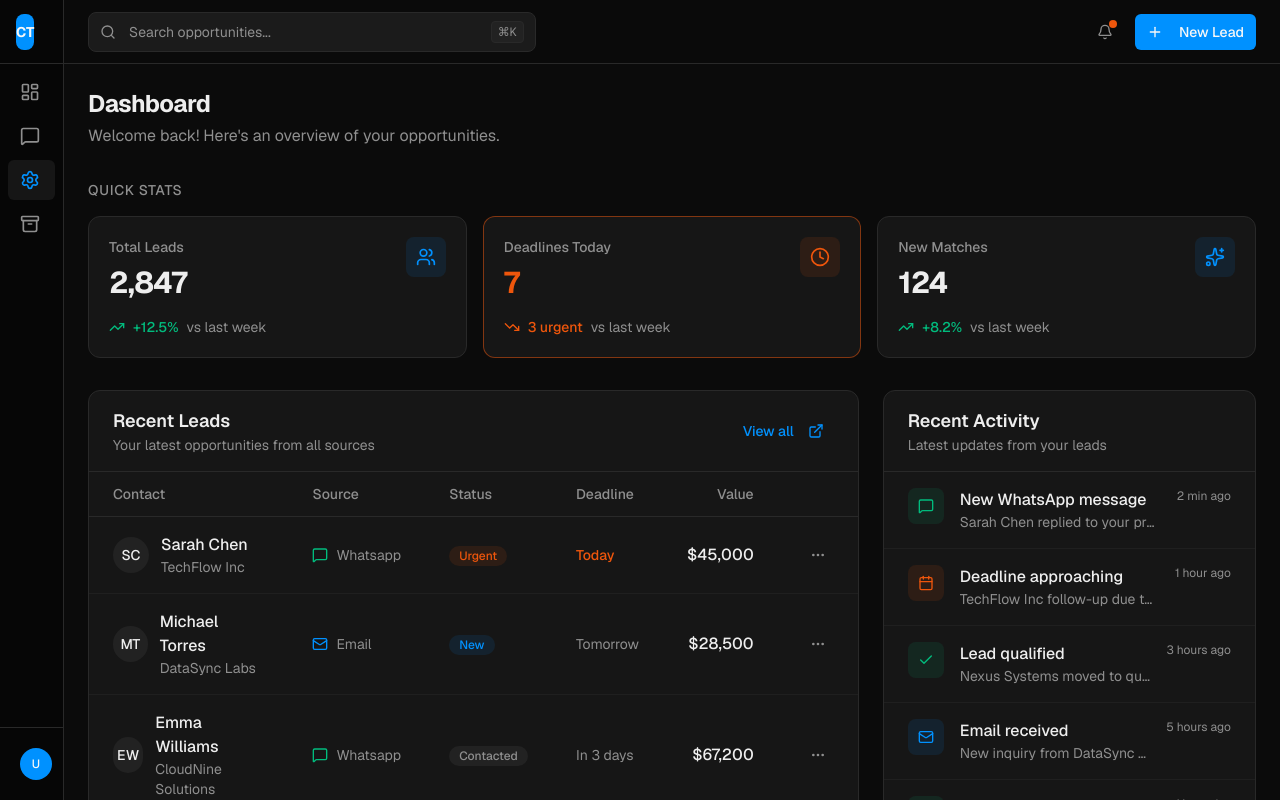
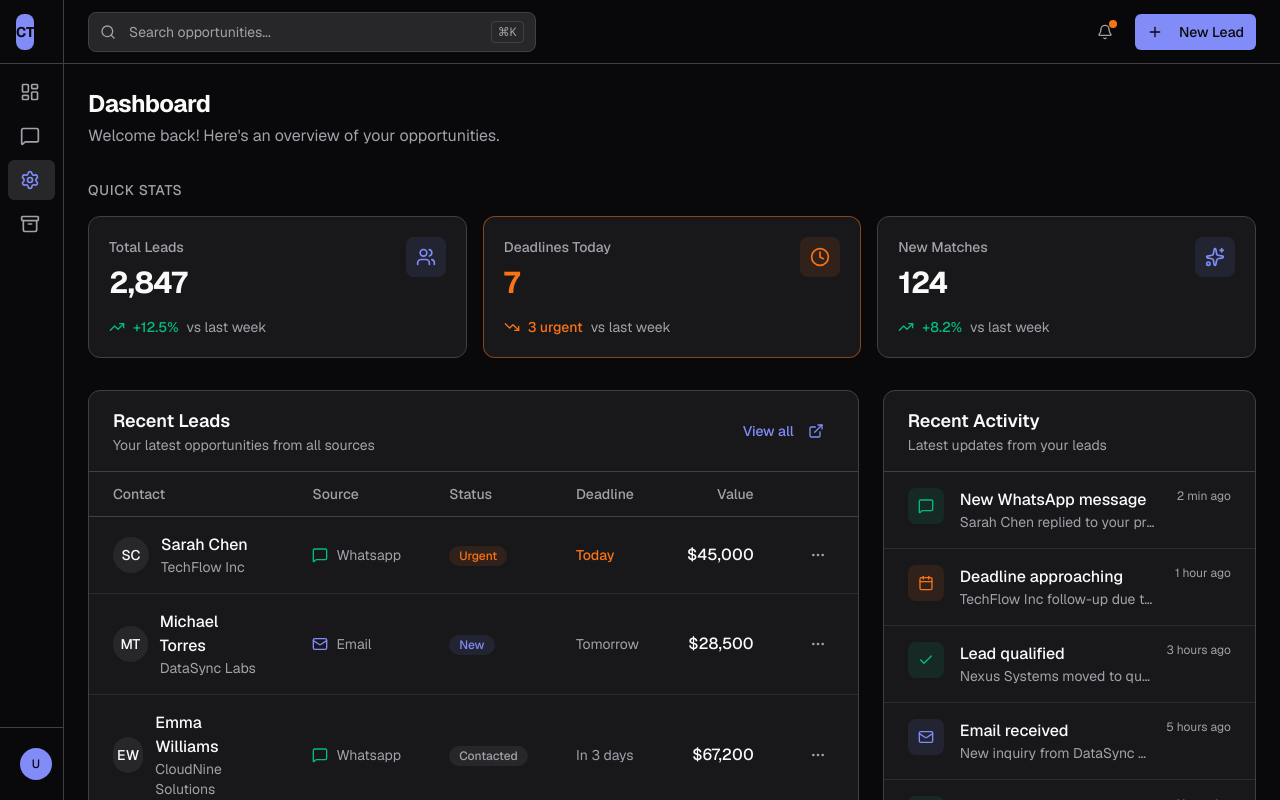
Before and after one commit to Pravani-2011/v0-mobile-app-layout, a Next.js app: page / in a window 1280 px wide. Shown: the top 800 px of the page. Built offline with nearby package versions, Linux system fonts and the light colour scheme.

Commit message:
style: update color scheme for dark theme\n\nUse dark theme palette for improved visual consistency.

```diff
--- a/app/globals.css
+++ b/app/globals.css
@@ -5,81 +5,83 @@
 @custom-variant dark (&:is(.dark *));
 
 :root {
-  /* Deep Charcoal Background - #121212 */
-  --background: oklch(0.15 0 0);
-  --foreground: oklch(0.95 0 0);
-  /* Card Grey - #1E1E1E */
-  --card: oklch(0.2 0 0);
-  --card-foreground: oklch(0.95 0 0);
-  --popover: oklch(0.18 0 0);
-  --popover-foreground: oklch(0.95 0 0);
-  /* Electric Blue - Primary */
-  --primary: oklch(0.65 0.2 250);
-  --primary-foreground: oklch(0.98 0 0);
-  --secondary: oklch(0.25 0 0);
-  --secondary-foreground: oklch(0.9 0 0);
-  --muted: oklch(0.25 0 0);
-  --muted-foreground: oklch(0.65 0 0);
-  --accent: oklch(0.25 0 0);
-  --accent-foreground: oklch(0.95 0 0);
-  /* Sunset Orange - Destructive/Urgent */
-  --destructive: oklch(0.65 0.2 40);
-  --destructive-foreground: oklch(0.98 0 0);
-  --border: oklch(0.28 0 0);
-  --input: oklch(0.22 0 0);
-  --ring: oklch(0.65 0.2 250);
+  /* Base background - #09090b */
+  --background: #09090b;
+  --foreground: #fafafa;
+  /* Surface/Card - #18181b */
+  --card: #18181b;
+  --card-foreground: #fafafa;
+  --popover: #18181b;
+  --popover-foreground: #fafafa;
+  /* Primary accent - #818cf8 (indigo) */
+  --primary: #818cf8;
+  --primary-foreground: #09090b;
+  /* Secondary/Elevated - #27272a */
+  --secondary: #27272a;
+  --secondary-foreground: #fafafa;
+  --muted: #27272a;
+  --muted-foreground: #a1a1aa;
+  --accent: #27272a;
+  --accent-foreground: #fafafa;
+  /* Destructive/Urgent - warm orange */
+  --destructive: #f97316;
+  --destructive-foreground: #fafafa;
+  /* Border - #3f3f46 */
+  --border: #3f3f46;
+  --input: #27272a;
+  --ring: #818cf8;
   /* Chart colors */
-  --chart-1: oklch(0.65 0.2 250);
-  --chart-2: oklch(0.65 0.2 40);
-  --chart-3: oklch(0.6 0.15 160);
-  --chart-4: oklch(0.7 0.15 80);
-  --chart-5: oklch(0.55 0.15 300);
+  --chart-1: #818cf8;
+  --chart-2: #f97316;
+  --chart-3: #22c55e;
+  --chart-4: #eab308;
+  --chart-5: #ec4899;
   --radius: 0.5rem;
-  /* Sidebar - slightly darker */
-  --sidebar: oklch(0.12 0 0);
-  --sidebar-foreground: oklch(0.95 0 0);
-  --sidebar-primary: oklch(0.65 0.2 250);
-  --sidebar-primary-foreground: oklch(0.98 0 0);
-  --sidebar-accent: oklch(0.2 0 0);
-  --sidebar-accent-foreground: oklch(0.95 0 0);
-  --sidebar-border: oklch(0.25 0 0);
-  --sidebar-ring: oklch(0.65 0.2 250);
+  /* Sidebar - base background */
+  --sidebar: #09090b;
+  --sidebar-foreground: #fafafa;
+  --sidebar-primary: #818cf8;
+  --sidebar-primary-foreground: #09090b;
+  --sidebar-accent: #27272a;
+  --sidebar-accent-foreground: #fafafa;
+  --sidebar-border: #3f3f46;
+  --sidebar-ring: #818cf8;
 }
 
 .dark {
   /* Same as root - always dark theme */
-  --background: oklch(0.15 0 0);
-  --foreground: oklch(0.95 0 0);
-  --card: oklch(0.2 0 0);
-  --card-foreground: oklch(0.95 0 0);
-  --popover: oklch(0.18 0 0);
-  --popover-foreground: oklch(0.95 0 0);
-  --primary: oklch(0.65 0.2 250);
-  --primary-foreground: oklch(0.98 0 0);
-  --secondary: oklch(0.25 0 0);
-  --secondary-foreground: oklch(0.9 0 0);
-  --muted: oklch(0.25 0 0);
-  --muted-foreground: oklch(0.65 0 0);
-  --accent: oklch(0.25 0 0);
-  --accent-foreground: oklch(0.95 0 0);
-  --destructive: oklch(0.65 0.2 40);
-  --destructive-foreground: oklch(0.98 0 0);
-  --border: oklch(0.28 0 0);
-  --input: oklch(0.22 0 0);
-  --ring: oklch(0.65 0.2 250);
-  --chart-1: oklch(0.65 0.2 250);
-  --chart-2: oklch(0.65 0.2 40);
-  --chart-3: oklch(0.6 0.15 160);
-  --chart-4: oklch(0.7 0.15 80);
-  --chart-5: oklch(0.55 0.15 300);
-  --sidebar: oklch(0.12 0 0);
-  --sidebar-foreground: oklch(0.95 0 0);
-  --sidebar-primary: oklch(0.65 0.2 250);
-  --sidebar-primary-foreground: oklch(0.98 0 0);
-  --sidebar-accent: oklch(0.2 0 0);
-  --sidebar-accent-foreground: oklch(0.95 0 0);
-  --sidebar-border: oklch(0.25 0 0);
-  --sidebar-ring: oklch(0.65 0.2 250);
+  --background: #09090b;
+  --foreground: #fafafa;
+  --card: #18181b;
+  --card-foreground: #fafafa;
+  --popover: #18181b;
+  --popover-foreground: #fafafa;
+  --primary: #818cf8;
+  --primary-foreground: #09090b;
+  --secondary: #27272a;
+  --secondary-foreground: #fafafa;
+  --muted: #27272a;
+  --muted-foreground: #a1a1aa;
+  --accent: #27272a;
+  --accent-foreground: #fafafa;
+  --destructive: #f97316;
+  --destructive-foreground: #fafafa;
+  --border: #3f3f46;
+  --input: #27272a;
+  --ring: #818cf8;
+  --chart-1: #818cf8;
+  --chart-2: #f97316;
+  --chart-3: #22c55e;
+  --chart-4: #eab308;
+  --chart-5: #ec4899;
+  --sidebar: #09090b;
+  --sidebar-foreground: #fafafa;
+  --sidebar-primary: #818cf8;
+  --sidebar-primary-foreground: #09090b;
+  --sidebar-accent: #27272a;
+  --sidebar-accent-foreground: #fafafa;
+  --sidebar-border: #3f3f46;
+  --sidebar-ring: #818cf8;
 }
 
 @theme inline {
```
